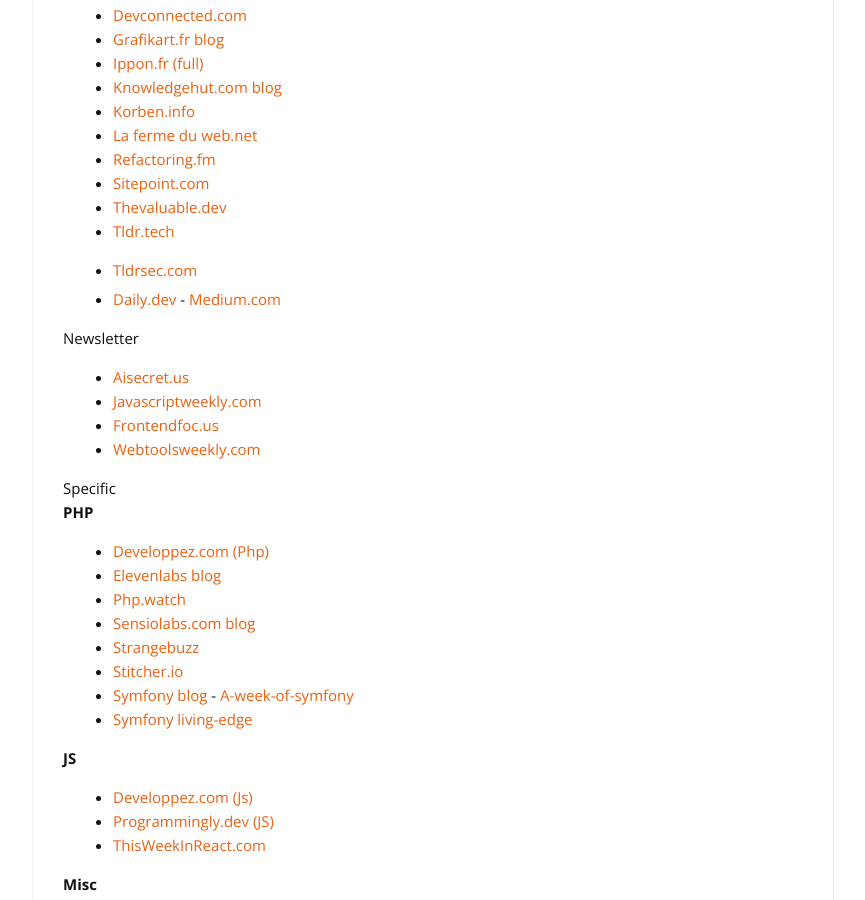
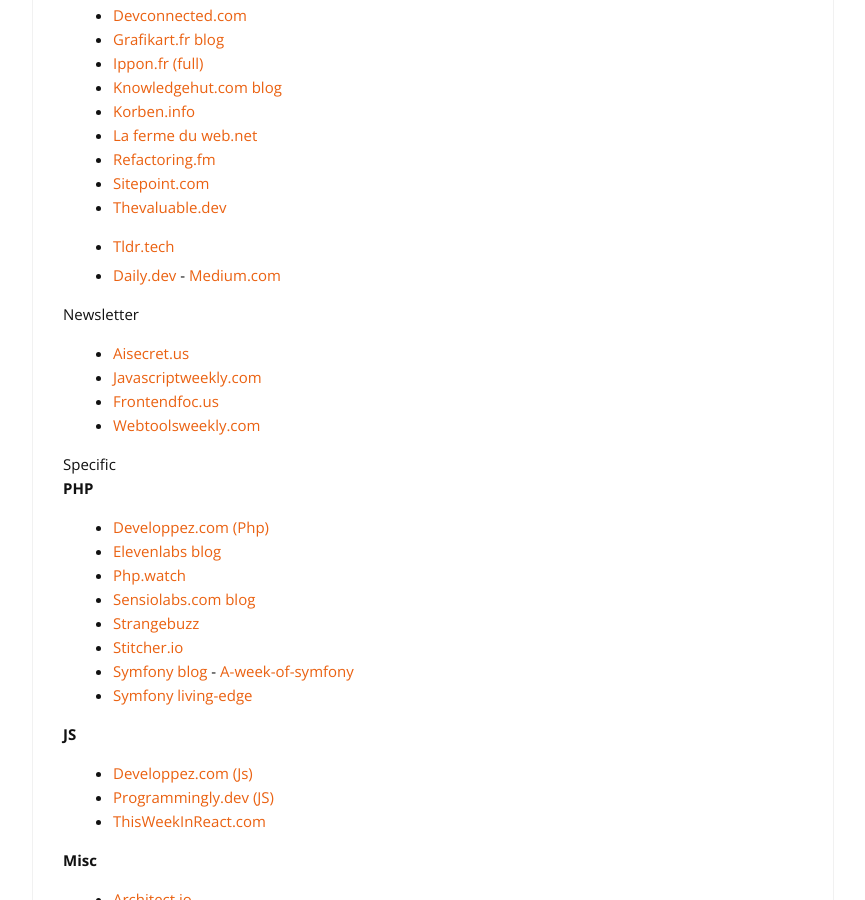
Before and after one commit to cylmat/cylmat.github.io, a Jekyll site: the page built from _pages/news.md, in a window 1280 px wide and 900 px high, scrolled down 564 px. Shown: the whole window, without its empty margins (207-1072 px from the left). Built offline with Jekyll 4.4.1, drawn with Linux system fonts in a browser that asks for light colours; nearby versions of some CDN libraries.

Commit message:
Update news.md

```diff
--- a/_pages/news.md
+++ b/_pages/news.md
@@ -35,7 +35,6 @@
 - [Sitepoint.com](https://www.sitepoint.com/blog)
 - [Thevaluable.dev](https://thevaluable.dev)
 - [Tldr.tech](https://tldr.tech)
-- [Tldrsec.com](https://tldrsec.com)
 
 + [Daily.dev](https://daily.dev) - [Medium.com](https://medium.com)
 
```
